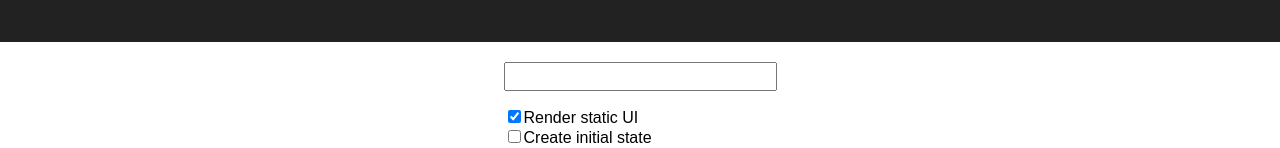
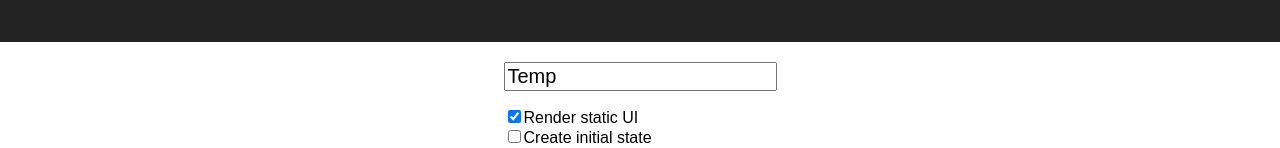
Before and after one commit to zhentian-wan/rv16-redux-demo, a React (Create React App) app: page / in a window 1280 px wide. Shown: the part 148-296 px from the top of the page. Built offline with nearby package versions, Linux system fonts and the light colour scheme.

Commit message:
add name to statelss components and using react-redux

```diff
--- a/package.json
+++ b/package.json
@@ -5,6 +5,7 @@
   "dependencies": {
     "react": "next",
     "react-dom": "next",
+    "react-redux": "^5.0.6",
     "react-scripts": "1.0.11",
     "redux": "^3.7.2"
   },
--- a/src/App.js
+++ b/src/App.js
@@ -1,8 +1,13 @@
 import React, { Component } from 'react';
+import {connect} from 'react-redux';
+
 import logo from './logo.svg';
 import './App.css';
+
 import TodoForm from './components/TodoForm'
 import TodoList from './components/TodoList'
+
+import {updateCurrent} from './reducers/todo';
 
 class App extends Component {
     render() {
@@ -13,7 +18,8 @@ class App extends Component {
                     <h2>Welcome to React with Redux</h2>
                 </div>
                 <div className="Todo-App">
-                    <TodoForm />
+                    <TodoForm currentTodo={this.props.currentTodo}
+                        handleInputChange={this.props.updateCurrent}/>
                     <TodoList todos={this.props.todos} />
                 </div>
             </div>
@@ -21,4 +27,7 @@ class App extends Component {
     }
 }
 
-export default App;
+export default connect(
+    (state) => state,
+    {updateCurrent}
+)(App);
--- a/src/components/TodoForm.js
+++ b/src/components/TodoForm.js
@@ -1,7 +1,15 @@
 import React from 'react'
 
-export default (props) => (
-    <form>
-        <input type="text"/>
-    </form>
-)
+const TodoForm = (props) => {
+    const {currentTodo, handleInputChange} = props;
+    return (
+        <form>
+            <input
+                type="text"
+                value={currentTodo}
+                onChange={evt => handleInputChange(evt.target.value)}/>
+        </form>
+    )
+};
+
+export default TodoForm;
--- a/src/components/TodoList.js
+++ b/src/components/TodoList.js
@@ -7,10 +7,12 @@ const TodoItem = ({id, name, isComplete}) => (
     </li>
 )
 
-export default (props) => (
+const TodoList =  (props) => (
     <div className="Todo-List">
         <ul>
             {props.todos.map(todo => <TodoItem key={todo.id} {...todo} />)}
         </ul>
     </div>
-)
+);
+
+export default TodoList;
--- a/src/index.js
+++ b/src/index.js
@@ -1,15 +1,19 @@
 import React from 'react';
 import ReactDOM from 'react-dom';
+import {Provider} from 'react-redux';
+
 import './index.css';
 import App from './App';
-import registerServiceWorker from './registerServiceWorker';
+
 import store from './store';
 
-function render() {
-    const state = store.getState();
-    ReactDOM.render(<App {...state}/>, document.getElementById('root'));
-}
-render();
-store.subscribe(render);
+import registerServiceWorker from './registerServiceWorker';
+
+ReactDOM.render(
+    <Provider store={store}>
+        <App />
+    </Provider>
+    , document.getElementById('root')
+);
 
 registerServiceWorker();
--- a/src/reducers/todo.js
+++ b/src/reducers/todo.js
@@ -1,10 +1,15 @@
 const initState = {
     todos: []
 };
+
+export const updateCurrent = (val) => ({type: 'CURRENT_TODO', payload: val});
+
 export default (state = initState, action) => {
     switch (action.type) {
         case 'TODO_ADD':
-            return {...state, todos: state.todos.concat(action.payload)}
+            return {...state, todos: state.todos.concat(action.payload)};
+        case 'CURRENT_TODO':
+            return {...state, currentTodo: action.payload};
         default:
             return state
 
--- a/src/store.js
+++ b/src/store.js
@@ -7,7 +7,8 @@ const initState = {
         {id: 1, name: 'Render static UI', isComplete: true},
         {id: 2, name: 'Create initial state', isComplete: false},
         {id: 3, name: 'Render based on state', isComplete: true}
-    ]
+    ],
+    currentTodo: 'Temp'
 };
 
 const store = createStore(reducer, initState);
```
Also changed, not shown: 1 other file (tests, documents, lock files or other folders).
